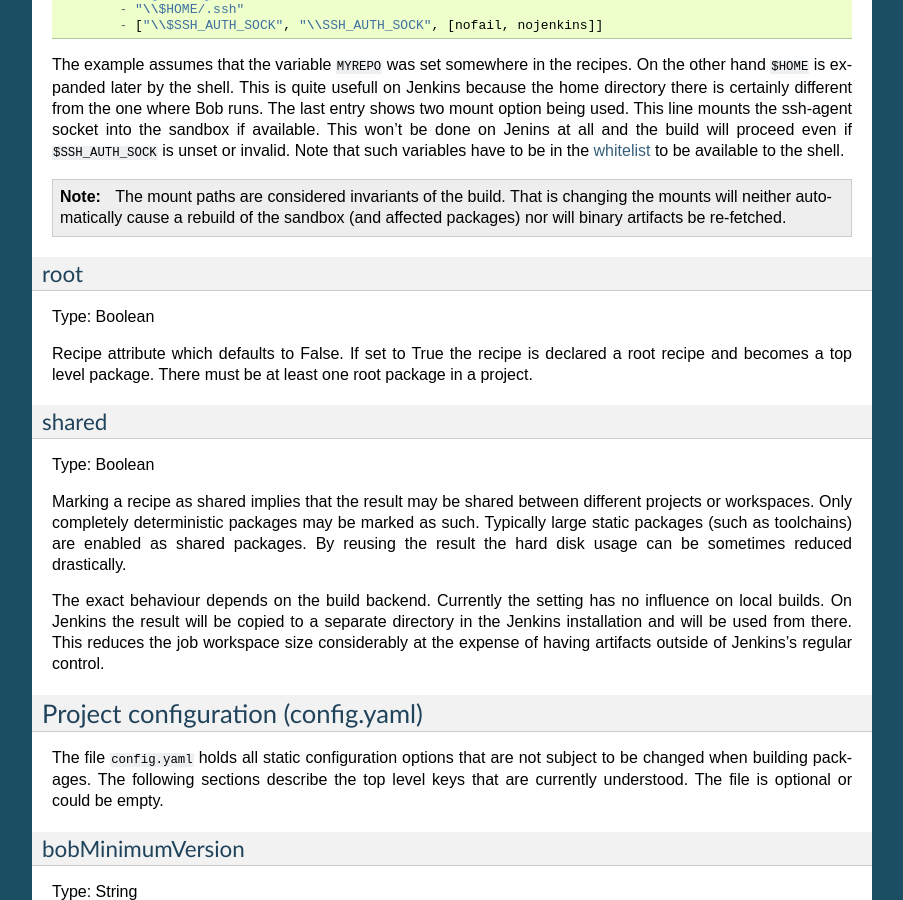
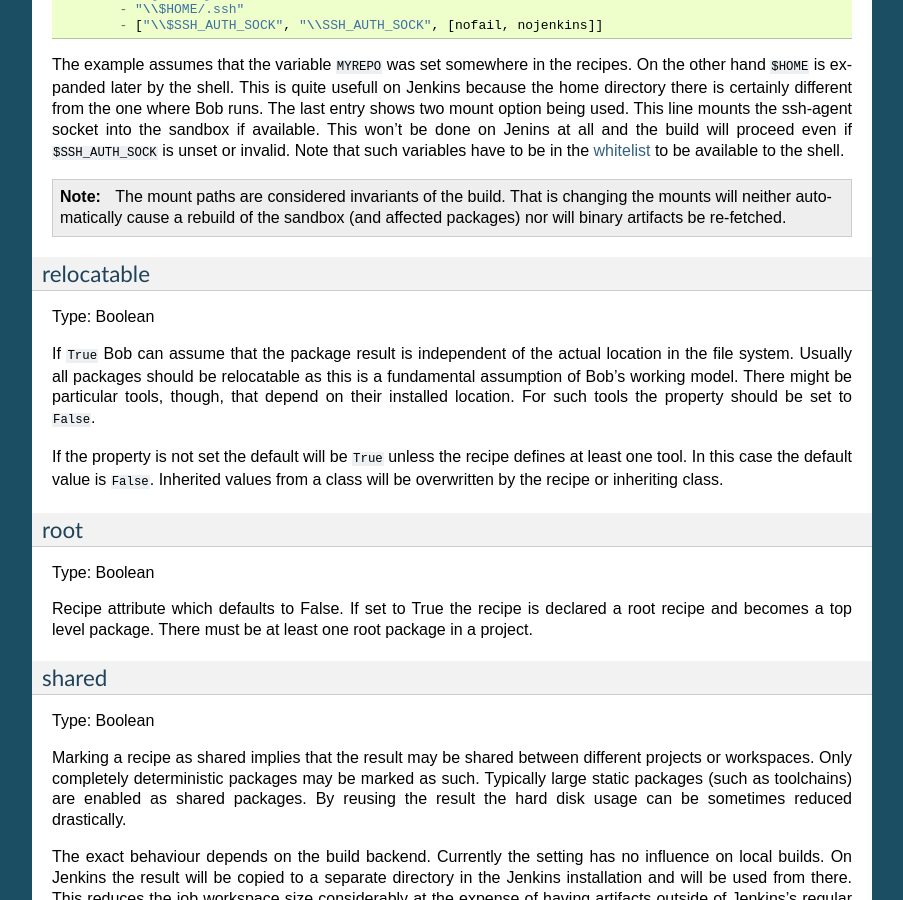
Before and after one commit to BobBuildTool/bob, a Sphinx documentation site: the page built from doc/manual/configuration.rst, in a window 1280 px wide and 900 px high, scrolled down 15302 px. Shown: the whole window, without its empty margins (198-1101 px from the left). Built offline with Sphinx 7.4.7, drawn with Linux system fonts in a browser that asks for light colours; formulas are drawn with MathJax 3; the version number could not be read and is left out.

Commit message:
doc: document relocatable property

```diff
--- a/doc/manual/configuration.rst
+++ b/doc/manual/configuration.rst
@@ -987,6 +987,22 @@ in the :ref:`configuration-config-whitelist` to be available to the shell.
     mounts will neither automatically cause a rebuild of the sandbox (and affected
     packages) nor will binary artifacts be re-fetched.
 
+relocatable
+~~~~~~~~~~~
+
+Type: Boolean
+
+If ``True`` Bob can assume that the package result is independent of the actual
+location in the file system. Usually all packages should be relocatable as this
+is a fundamental assumption of Bob's working model. There might be particular
+tools, though, that depend on their installed location. For such tools the
+property should be set to ``False``.
+
+If the property is not set the default will be ``True`` unless the recipe
+defines at least one tool. In this case the default value is ``False``.
+Inherited values from a class will be overwritten by the recipe or inheriting
+class.
+
 root
 ~~~~
 
```
